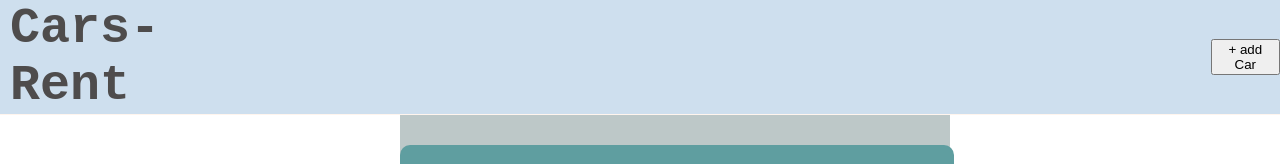
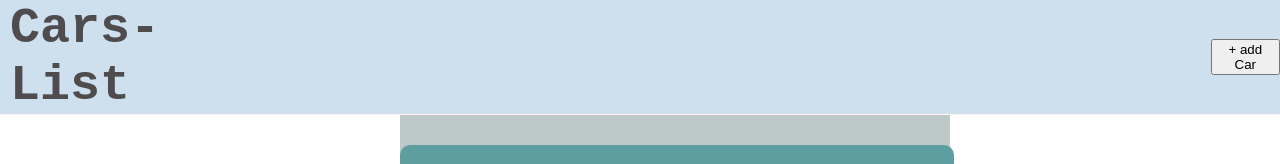
Before and after one commit to joelgithire/cars-list, a React (Create React App) app: page / in a window 1280 px wide. Shown: the top 164 px of the page. Built offline with nearby package versions, Linux system fonts and the light colour scheme.

Commit message:
change title

```diff
--- a/src/components/Nav/Nav.js
+++ b/src/components/Nav/Nav.js
@@ -6,7 +6,7 @@ function Nav() {
   };
   return (
     <div className="nav-bar">
-      <div className="nav-title">Cars-Rent</div>
+      <div className="nav-title">Cars-List</div>
       <div className="add-car">
         <button onClick={addCarHanlder}>+ add Car</button>
       </div>
```
